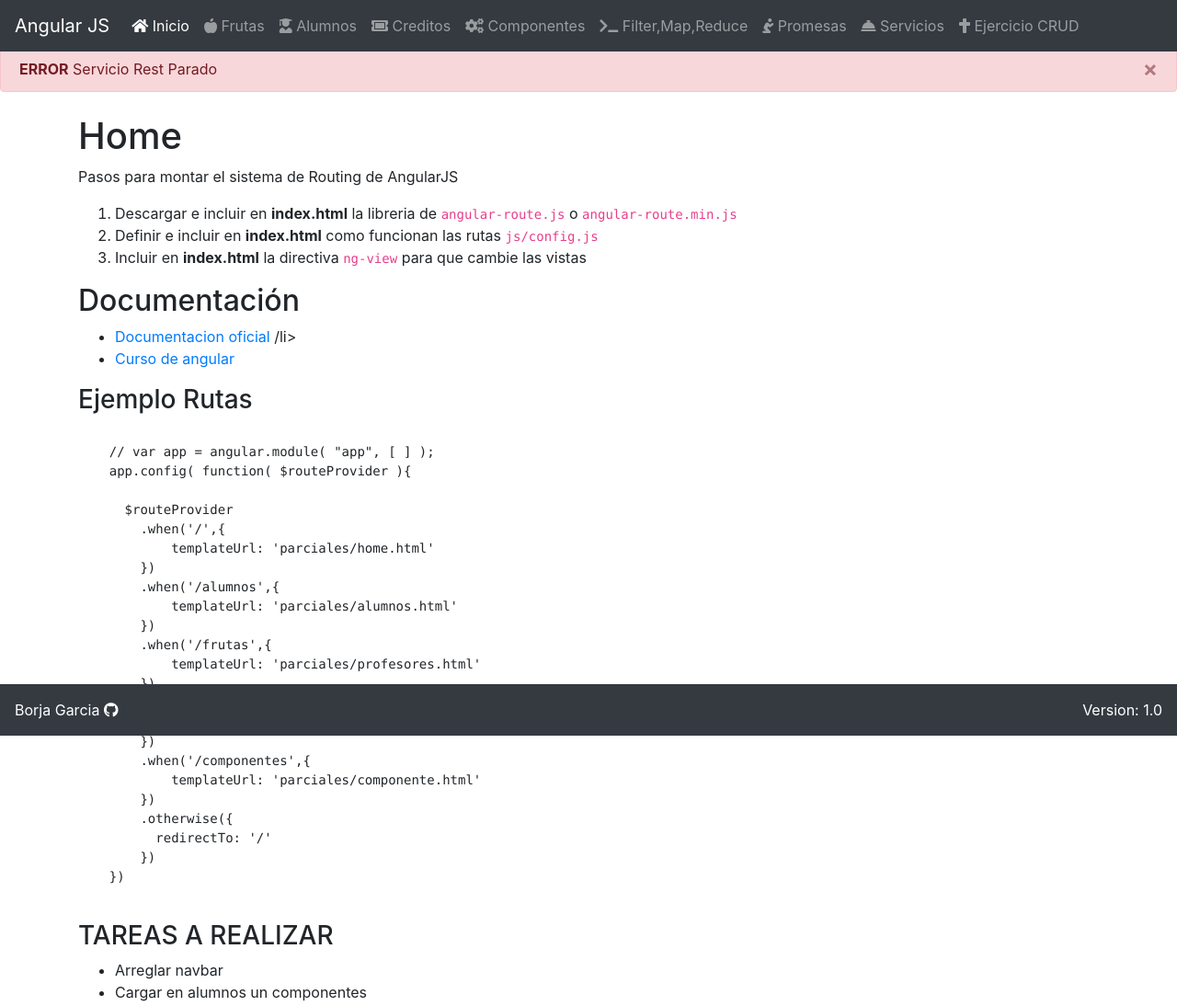
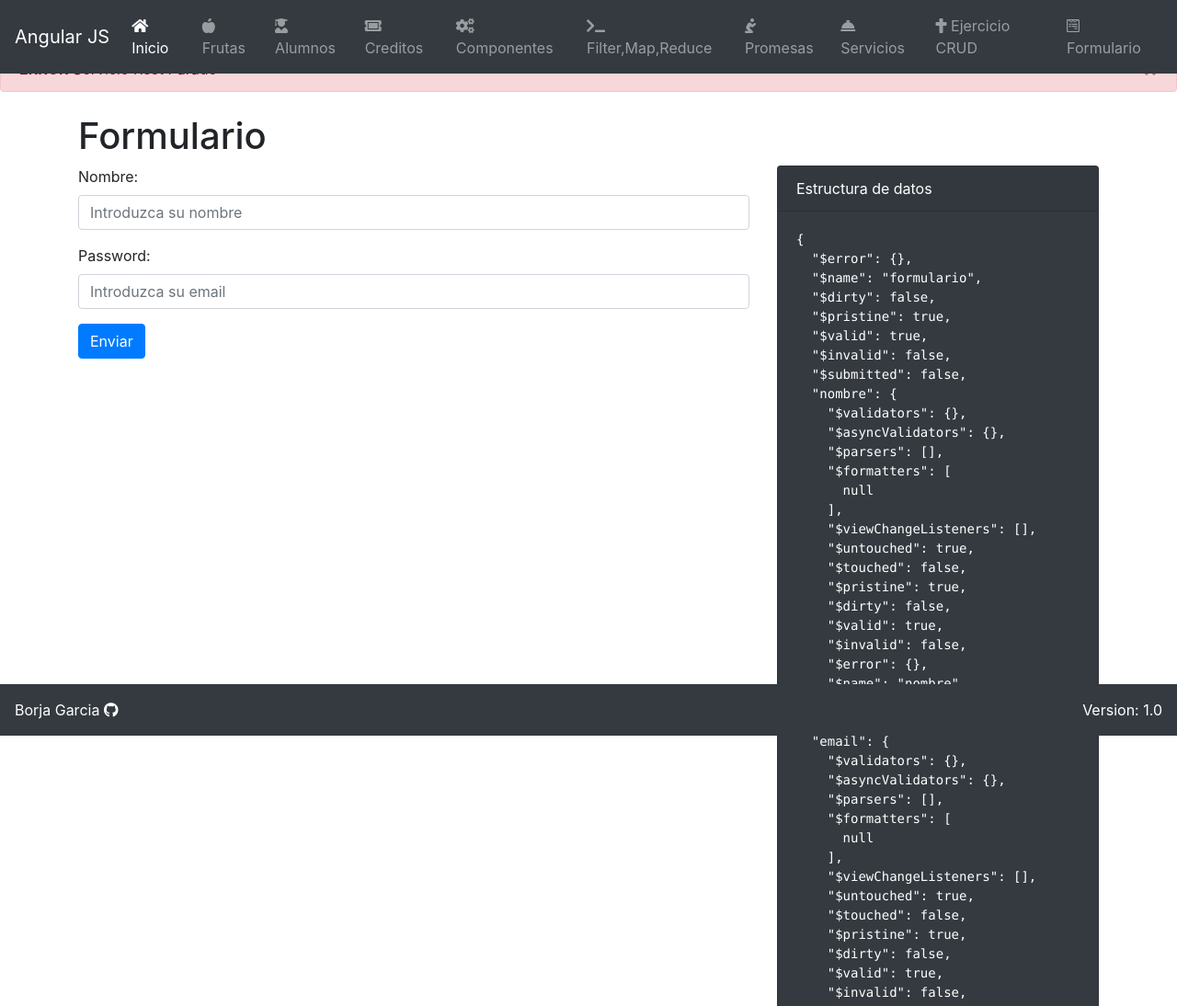
Before and after one commit to borjaggonzalez/EjerciciosAngularJS, a plain HTML site: page EjercicioRutas/index.html at #!/formulario in a window 1280 px wide. Shown: the top 1094 px of the page at 92% size. Drawn offline with nearby package versions, Linux system fonts and the light colour scheme; some packages are replaced by stand-ins of ours; no server answers; a script that the page names is missing.

Commit message:
formulario  - falta terminar

```diff
--- a/EjercicioRutas/components/menu/componente-menu.js
+++ b/EjercicioRutas/components/menu/componente-menu.js
@@ -58,6 +58,11 @@ angular.module('angularApp'). //nombreApp
          "url":"#!/ejerciciocrud",
           "active":false,
           "icono":"fas fa-cross"
+        },{
+          "nombre":"Formulario",
+         "url":"#!/formulario",
+          "active":false,
+          "icono":"fab fa-wpforms"
         }
 
 
--- a/EjercicioRutas/index.html
+++ b/EjercicioRutas/index.html
@@ -40,6 +40,7 @@
         <script src="js/controladorPromesas.js"></script>
         <script src="js/controladorServicios.js"></script>
         <script src="js/controladorCrud.js"></script>
+        <script src="js/formController.js"></script>
 
         <!-- COMPONENTES -->
         <script src="components/boton/componente-boton.js"></script>
--- a/EjercicioRutas/js/config.js
+++ b/EjercicioRutas/js/config.js
@@ -32,6 +32,9 @@ app.config( function( $routeProvider ){
     .when('/ejerciciocrud',{
       templateUrl: 'parciales/ejercicio-crud.html'
     })
+    .when('/formulario',{
+      templateUrl: 'parciales/formulario.html'
+    })
     .otherwise({
       redirectTo: '/'
     })
--- /dev/null
+++ b/EjercicioRutas/js/formController.js
@@ -0,0 +1,14 @@
+app.controller( 'fromController', ['$scope',
+                                    function($scope){
+
+      $scope.titulo ="Formulario";
+      $scope.fromData={};
+
+      $scope.guardarDatos = function(valido){
+            if(valido){
+                  console.log('Guardando...');
+            }
+
+      }
+
+}]);
--- /dev/null
+++ b/EjercicioRutas/parciales/formulario.html
@@ -0,0 +1,30 @@
+<div ng-controller="fromController">
+        <h1>{{titulo}}</h1>
+    <div class="row">
+    <div class="col-8">
+        <form name="formulario" ng-submit="guardarDatos(formulario.$valid)" novalidate>
+                <div class="form-group" ng-class="">
+                  <label for="nombre">Nombre:</label>
+                  <input type="text" class="form-control" id="nombre"  name="nombre" placeholder="Introduzca su nombre"
+                  ng-model="formData.nombre">
+                </div>
+                <div class="form-group">
+                  <label for="email">Password:</label>
+                  <input type="email" class="form-control" id="email" name="email" placeholder="Introduzca su email"
+                  ng-model="formData.email">
+                </div>
+
+                <button type="submit" class="btn btn-primary">Enviar</button>
+              </form>
+
+    </div>
+    <div class="col-4">
+        <div class="card bg-dark text-white">
+            <div class="card-header">Estructura de datos</div>
+            <div class="card-body ">
+                <span class="card-text"><pre class="text-white">{{formulario | json}} </pre></span>
+            </div>
+        </div>
+    </div>
+</div>
+</div>
```
